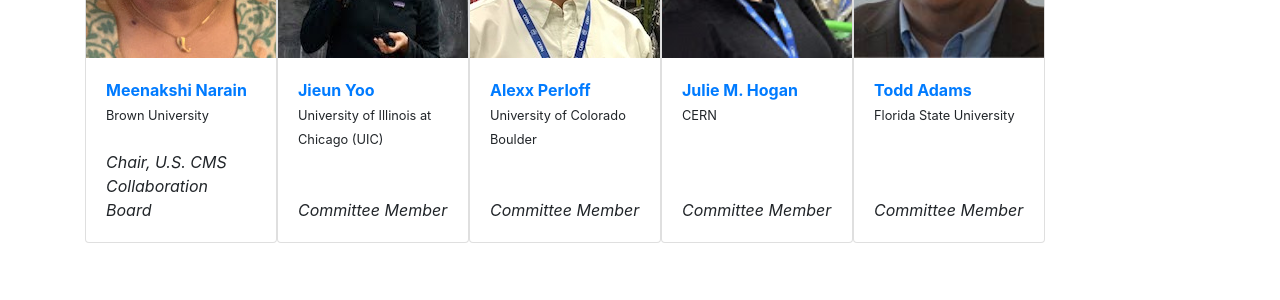
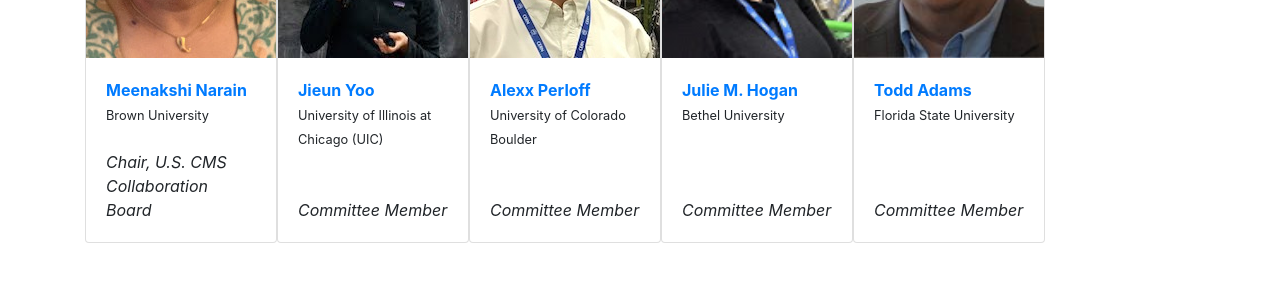
Before and after one commit to uscms-diversity-equity-inclusion/uscms-diversity-equity-inclusion.github.io, a Jekyll site: the page built from pages/about/team.html, in a window 1280 px wide. Shown: the part 383-683 px from the top of the page. Built offline with Jekyll 4.4.1, drawn with Linux system fonts in a browser that asks for light colours; cached includes are drawn as plain includes; nearby versions of some CDN libraries.

Commit message:
Update jmhogan.yml

```diff
--- a/_data/people/jmhogan.yml
+++ b/_data/people/jmhogan.yml
@@ -1,7 +1,7 @@
 ---
 active: true
 hidden: false
-institution: CERN
+institution: Bethel University
 name: Julie M. Hogan
 photo: "/assets/images/team/Julie-Hogan.jpg"
 shortname: jmh
```
